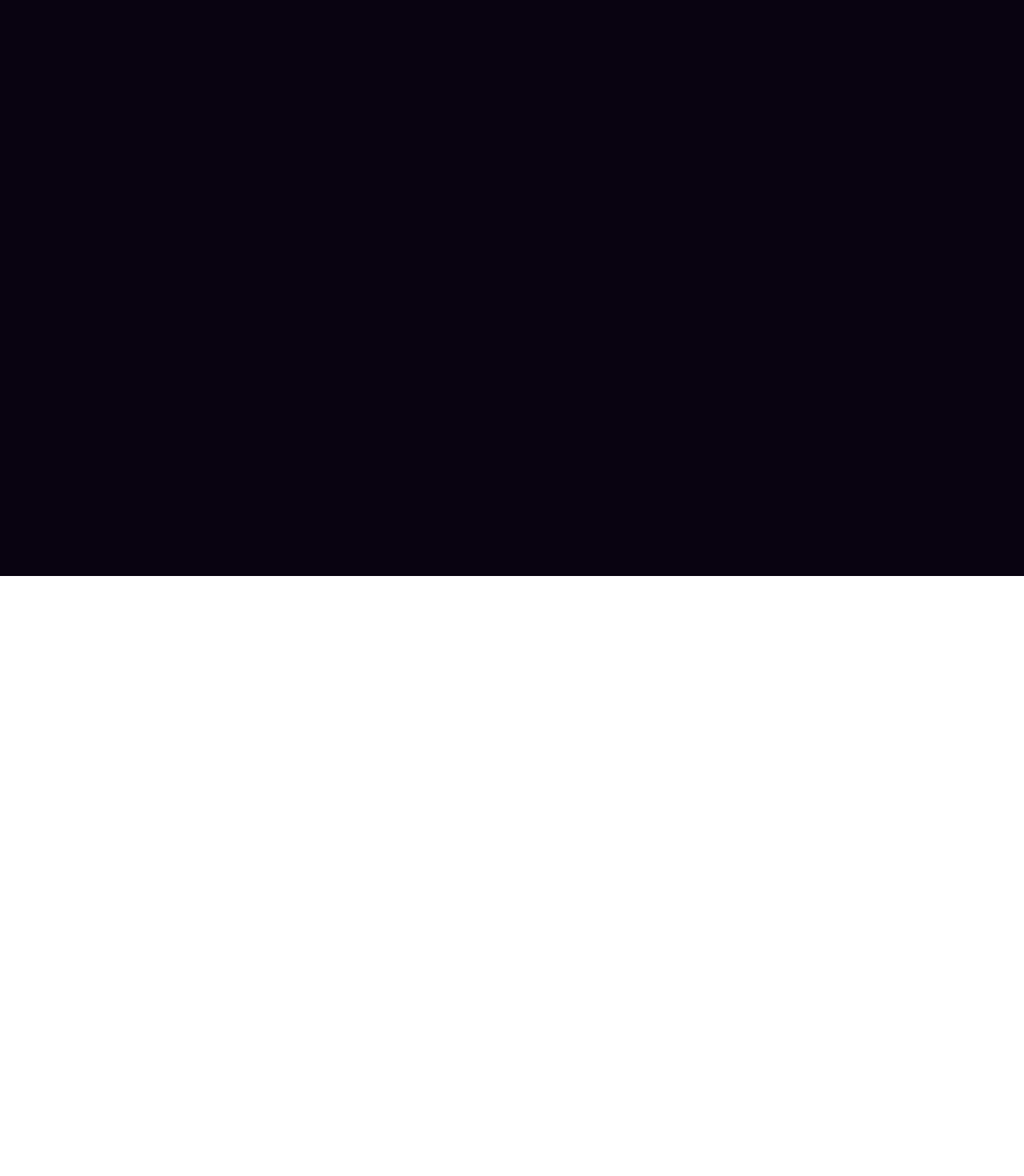
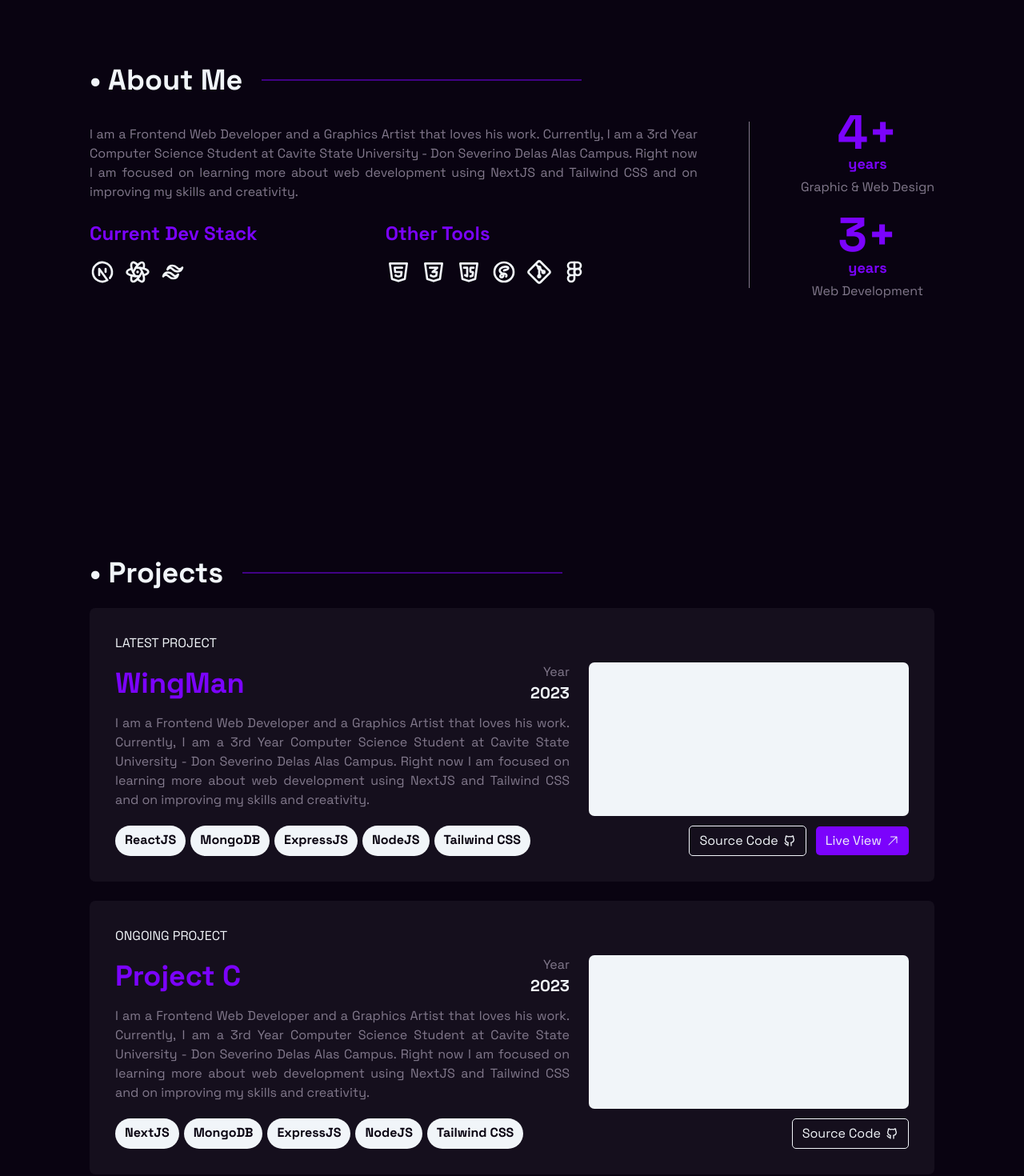
Before and after one commit to aaronjoshuaespinosa/portfolio, a Next.js app: page / in a window 1280 px wide. Shown: the part 880-2350 px from the top of the page at 80% size. Before the commit the page ends 1600 px from the top, so only its background shows below. Built offline with nearby package versions, Linux system fonts and the light colour scheme.

Commit message:
Added About and Projects Section

```diff
--- a/pages/index.tsx
+++ b/pages/index.tsx
@@ -1,7 +1,8 @@
 import Head from 'next/head'
 import Link from 'next/link'
 import { motion } from 'framer-motion';
-import { TbBrandGithub, TbBrandBehance, TbBrandDribbble, TbBrandLinkedin, TbBrandInstagram, TbBrandFacebook } from "react-icons/tb";
+import { TbBrandGithub, TbBrandBehance, TbBrandDribbble, TbBrandLinkedin, TbBrandInstagram, TbBrandFacebook, TbBrandNextjs, TbBrandReactNative, TbBrandTailwind, TbBrandHtml5, TbBrandCss3, TbBrandJavascript, TbBrandSass, TbBrandGit, TbBrandFigma } from "react-icons/tb";
+import { HiArrowUpRight } from "react-icons/hi2";
 
 export default function Home() {
 
@@ -59,7 +60,7 @@ export default function Home() {
         <meta property="og:type" content="website" />
       </Head>
 
-      <main className='w-full h-screen flex items-center justify-center bg-dark text-light font-space relative overflow-hidden'>
+      <main className='w-full h-screen flex items-center justify-center bg-dark text-primary font-space relative overflow-hidden'>
         {/* NAV BAR */}
         <nav className='fixed bg-dark/90 backdrop-blur-sm top-0 flex flex-row justify-between items-center w-full py-[1.5rem] px-[3.5rem] md:px-[4.5rem] lg:px-[7rem] lg:max-w-[100rem] z-50'>
           <motion.img initial={{ rotate: -540, scale: 0, opacity: 0 }} animate={{ rotate: 0, scale: 1, opacity: 1, transition: { duration: 1 } }} className='h-[1.5rem]' src="https://ik.imagekit.io/xzgmktvzg/ajlogo?ik-sdk-version=javascript-1.4.3&updatedAt=1676132015789" />
@@ -121,8 +122,155 @@ export default function Home() {
       </main>
 
       {/* ABOUT SECTION */}
-      <section className='w-full h-screen flex items-center justify-center bg-dark text-light font-space relative overflow-hidden'>
-        <div>
+      <section className='w-full h-auto flex items-center justify-center bg-dark text-primary font-space relative overflow-hidden py-[10rem]'>
+        <div className='h-full flex flex-col gap-y-[1rem] justify-center items-center w-full px-[3.5rem] md:px-[4.5rem] lg:px-[7rem] lg:max-w-[100rem]'>
+
+          {/* SECTION TITLE */}
+          <div className='flex gap-x-[1.5rem] w-full items-center'>
+            <h1 className='font-bold text-4xl'>• About Me</h1>
+            <hr className='border-[1px] border-accent/50 w-[25rem]' />
+          </div>
+
+          {/* SECTION DETAILS */}
+          <div className='flex items-center gap-x-[4rem] h-full'>
+            <div className='flex flex-col gap-y-[1.5rem]'>
+              <p className='text-secondary text-justify'>I am a Frontend Web Developer and a Graphics Artist that loves his work. Currently, I am a 3rd Year Computer Science Student at Cavite State University - Don Severino Delas Alas Campus. Right now I am focused on learning more about web development using NextJS and Tailwind CSS and on improving my skills and creativity.</p>
+              <div className='flex gap-x-[10rem]'>
+                <div className='flex flex-col gap-y-[1rem]'>
+                  <h1 className='font-bold text-accent text-2xl'>Current Dev Stack</h1>
+                  <div className='flex gap-x-[12px] text-[2rem]'>
+                    <TbBrandNextjs />
+                    <TbBrandReactNative />
+                    <TbBrandTailwind />
+                  </div>
+                </div>
+
+                <div className='flex flex-col gap-y-[1rem]'>
+                  <h1 className='font-bold text-accent text-2xl'>Other Tools</h1>
+                  <div className='flex gap-x-[12px] text-[2rem]'>
+                    <TbBrandHtml5 />
+                    <TbBrandCss3 />
+                    <TbBrandJavascript />
+                    <TbBrandSass />
+                    <TbBrandGit />
+                    <TbBrandFigma />
+                  </div>
+                </div>
+              </div>
+            </div>
+
+            <div className='h-[13rem] border-l-[1px] border-secondary' />
+
+            <div className='flex flex-col gap-y-[1rem]'>
+              <div className='flex flex-col items-center'>
+                <p className='font-bold text-accent text-6xl'>4+</p>
+                <p className='font-bold text-accent text-lg leading-[1.125rem]'>years</p>
+                <p className='whitespace-nowrap text-secondary pt-[0.5rem]'>Graphic & Web Design</p>
+              </div>
+
+              <div className='flex flex-col items-center'>
+                <p className='font-bold text-accent text-6xl leading-[4rem]'>3+</p>
+                <p className='font-bold text-accent text-lg leading-[1.125rem]'>years</p>
+                <p className='whitespace-nowrap text-secondary pt-[0.5rem]'>Web Development</p>
+              </div>
+            </div>
+          </div>
+        </div>
+      </section>
+
+      {/* PROJECTS SECTION */}
+      <section className='w-full h-auto flex items-center justify-center bg-dark text-primary font-space relative overflow-hidden py-[10rem]'>
+        <div className='h-full flex flex-col gap-y-[1.5rem] justify-center items-center w-full px-[3.5rem] md:px-[4.5rem] lg:px-[7rem] lg:max-w-[100rem]'>
+
+          {/* SECTION TITLE */}
+          <div className='flex gap-x-[1.5rem] w-full items-center'>
+            <h1 className='font-bold text-4xl'>• Projects</h1>
+            <hr className='border-[1px] border-accent/50 w-[25rem]' />
+          </div>
+
+          {/* SECTION DETAILS */}
+          <div className='flex flex-col items-center gap-y-[1.5rem] w-full'>
+            {/* WINGMAN */}
+            <div className='flex flex-col gap-y-[0.75rem] p-[2rem] bg-secondary/10 rounded-[7px]'>
+              <p>LATEST PROJECT</p>
+              <div className='flex flex-row gap-x-[1.5rem]'>
+
+                {/* PROJECT DETAILS */}
+                <div className='flex flex-col gap-y-[0.75rem]'>
+                  <div className='flex flex-row justify-between items-center'>
+                    <h1 className='text-4xl text-accent font-bold'>WingMan</h1>
+                    <div className='flex flex-col items-end'>
+                      <p className='text-secondary'>Year</p>
+                      <p className='text-primary text-xl font-bold'>2023</p>
+                    </div>
+                  </div>
+                  <p className='text-justify text-secondary'>I am a Frontend Web Developer and a Graphics Artist that loves his work. Currently, I am a 3rd Year Computer Science Student at Cavite State University - Don Severino Delas Alas Campus. Right now I am focused on learning more about web development using NextJS and Tailwind CSS and on improving my skills and creativity.</p>
+                </div>
+
+                {/* PROJECT IMAGE */}
+                <div className='bg-primary w-[25rem] h-[12rem] rounded-[7px] flex shrink-0'>
+                  <img src="" alt="" />
+                </div>
+              </div>
+
+              <div className='w-full flex justify-between'>
+                {/* PROJECT CATEGORIES */}
+                <div className='flex gap-x-[0.375rem]'>
+                  <p className='py-[0.375rem] px-[0.75rem] bg-primary text-dark w-fit font-bold rounded-full'>ReactJS</p>
+                  <p className='py-[0.375rem] px-[0.75rem] bg-primary text-dark w-fit font-bold rounded-full'>MongoDB</p>
+                  <p className='py-[0.375rem] px-[0.75rem] bg-primary text-dark w-fit font-bold rounded-full'>ExpressJS</p>
+                  <p className='py-[0.375rem] px-[0.75rem] bg-primary text-dark w-fit font-bold rounded-full'>NodeJS</p>
+                  <p className='py-[0.375rem] px-[0.75rem] bg-primary text-dark w-fit font-bold rounded-full'>Tailwind CSS</p>
+                </div>
+
+                <div className='flex justify-center items-center gap-x-[12px]'>
+                  <p className='flex gap-x-[6px] justify-center items-center border-primary border-[1px] rounded-[5px] py-[0.375rem] px-[0.75rem] hover:bg-primary hover:text-dark cursor-pointer'>Source Code <TbBrandGithub /></p>
+                  <p className='flex gap-x-[6px] justify-center items-center bg-accent rounded-[5px] py-[0.375rem] px-[0.75rem] hover:bg-accent/50 cursor-pointer'>Live View <HiArrowUpRight /></p>
+                </div>
+              </div>
+            </div>
+
+            {/* PROJECT C */}
+            <div className='flex flex-col gap-y-[0.75rem] p-[2rem] bg-secondary/10 rounded-[7px]'>
+              <p>ONGOING PROJECT</p>
+              <div className='flex flex-row gap-x-[1.5rem]'>
+
+                {/* PROJECT DETAILS */}
+                <div className='flex flex-col gap-y-[0.75rem]'>
+                  <div className='flex flex-row justify-between items-center'>
+                    <h1 className='text-4xl text-accent font-bold'>Project C</h1>
+                    <div className='flex flex-col items-end'>
+                      <p className='text-secondary'>Year</p>
+                      <p className='text-primary text-xl font-bold'>2023</p>
+                    </div>
+                  </div>
+                  <p className='text-justify text-secondary'>I am a Frontend Web Developer and a Graphics Artist that loves his work. Currently, I am a 3rd Year Computer Science Student at Cavite State University - Don Severino Delas Alas Campus. Right now I am focused on learning more about web development using NextJS and Tailwind CSS and on improving my skills and creativity.</p>
+                </div>
+
+                {/* PROJECT IMAGE */}
+                <div className='bg-primary w-[25rem] h-[12rem] rounded-[7px] flex shrink-0'>
+                  <img src="" alt="" />
+                </div>
+              </div>
+
+              <div className='w-full flex justify-between'>
+                {/* PROJECT CATEGORIES */}
+                <div className='flex gap-x-[0.375rem]'>
+                  <p className='py-[0.375rem] px-[0.75rem] bg-primary text-dark w-fit font-bold rounded-full'>NextJS</p>
+                  <p className='py-[0.375rem] px-[0.75rem] bg-primary text-dark w-fit font-bold rounded-full'>MongoDB</p>
+                  <p className='py-[0.375rem] px-[0.75rem] bg-primary text-dark w-fit font-bold rounded-full'>ExpressJS</p>
+                  <p className='py-[0.375rem] px-[0.75rem] bg-primary text-dark w-fit font-bold rounded-full'>NodeJS</p>
+                  <p className='py-[0.375rem] px-[0.75rem] bg-primary text-dark w-fit font-bold rounded-full'>Tailwind CSS</p>
+                </div>
+
+                <div className='flex justify-center items-center gap-x-[12px]'>
+                  <p className='flex gap-x-[6px] justify-center items-center border-primary border-[1px] rounded-[5px] py-[0.375rem] px-[0.75rem]'>Source Code <TbBrandGithub /></p>
+                  {/* <p className='flex gap-x-[6px] justify-center items-center bg-accent rounded-[5px] py-[0.375rem] px-[0.75rem]'>Live View <HiArrowUpRight /></p> */}
+                </div>
+              </div>
+            </div>
+
+          </div>
         </div>
       </section>
     </>
```
